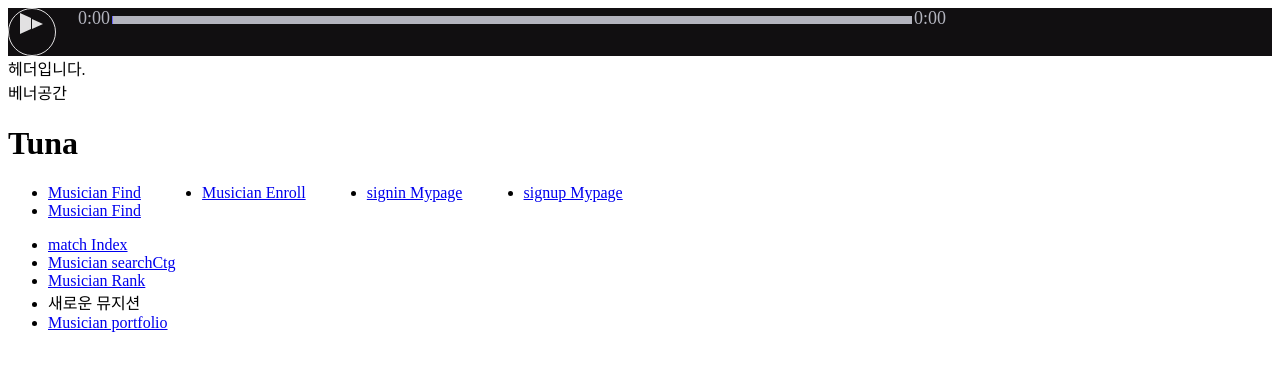
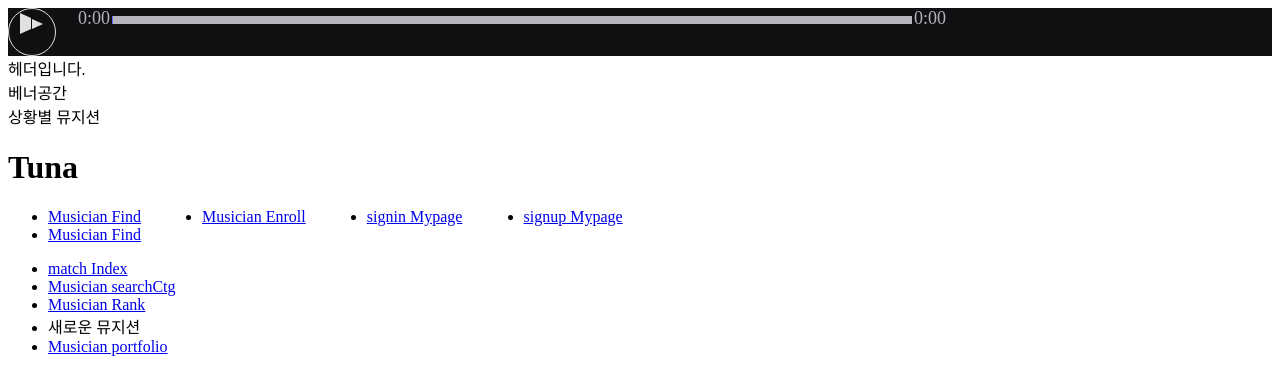
Before and after one commit to wiseseo/Team_Web_3_Client, a Next.js app: page / in a window 1280 px wide. Shown: the top 390 px of the page. Built offline with nearby package versions, Linux system fonts and the light colour scheme.

Commit message:
add Situation List #30

```diff
--- /dev/null
+++ b/components/SituationList/index.tsx
@@ -0,0 +1,9 @@
+import * as React from "react";
+
+interface Props {}
+
+const SituationList = (props: Props) => {
+  return <div>상황별 뮤지션</div>;
+};
+
+export default SituationList;
--- a/pages/index.tsx
+++ b/pages/index.tsx
@@ -4,6 +4,7 @@ import Link from "next/link";
 import Head from "next/head";
 import Header from "../components/Header";
 import Banner from "../components/Banner";
+import SituationList from "../components/SituationList";
 import AudioPlayer from "../components/AudioPlayer";
 
 const Title = styled.h1`
@@ -25,6 +26,7 @@ const Index: React.FC = () => {
 
       <Header />
       <Banner />
+      <SituationList />
       <Title>Tuna</Title>
 
       <ul>
```
